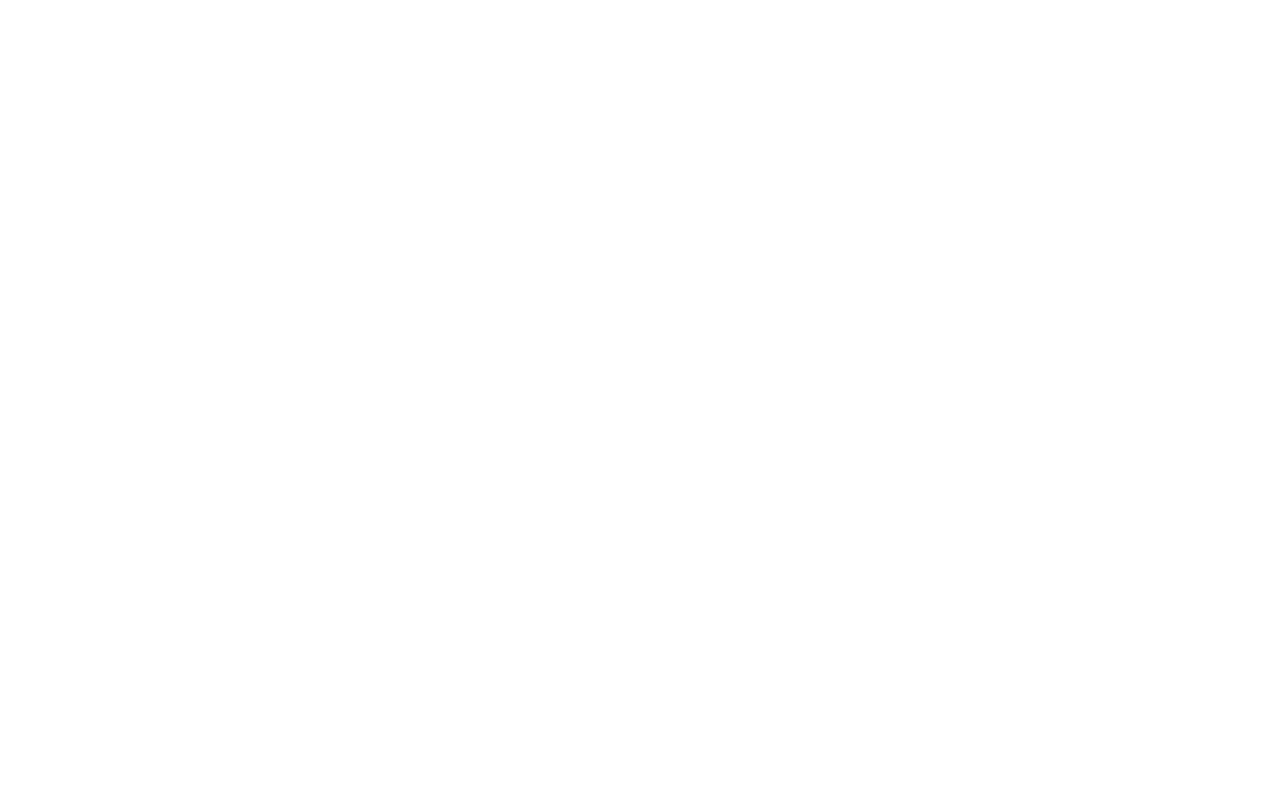
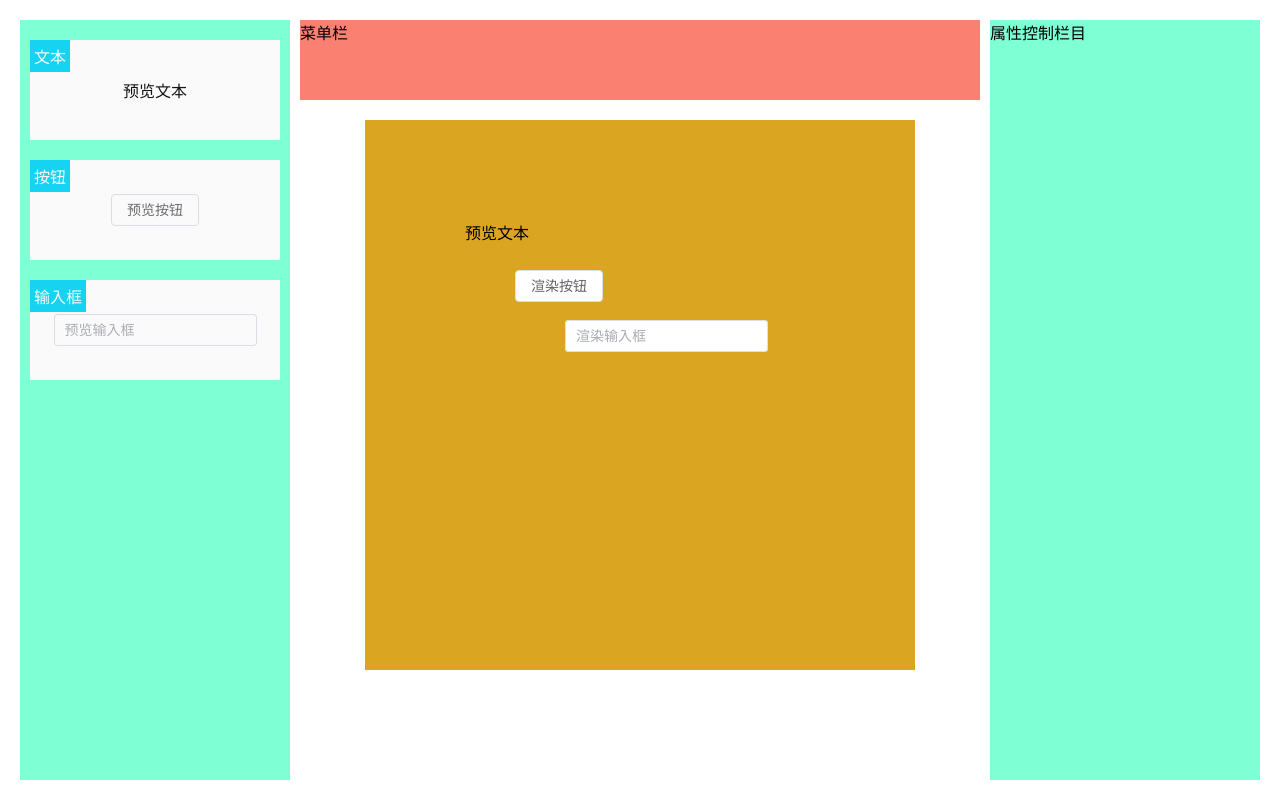
Before and after one commit to xxGw1997/vue-editor, a Vue app: page / in a window 1280 px wide. Built offline with nearby package versions, Linux system fonts and the light colour scheme.

Commit message:
页面结构搭建和组件显示

```diff
--- a/package.json
+++ b/package.json
@@ -8,6 +8,9 @@
     "preview": "vite preview"
   },
   "dependencies": {
+    "@vitejs/plugin-vue-jsx": "^1.3.10",
+    "element-plus": "^2.2.0",
+    "sass": "^1.51.0",
     "vue": "^3.2.25"
   },
   "devDependencies": {
--- a/src/App.vue
+++ b/src/App.vue
@@ -1,12 +1,26 @@
 <script setup>
-// This starter template is using Vue 3 <script setup> SFCs
-// Check out https://vuejs.org/api/sfc-script-setup.html#script-setup
+import data from "./data.json";
+import { provide, ref } from "vue";
+import Editor from "./packages/editor";
+import { registerConfig as config } from "@/utils/editor-config";
+
+provide("config", config);
+
+const state = ref(data);
 </script>
 
 <template>
-
+  <div class="app">
+    <Editor v-model="state" />
+  </div>
 </template>
 
-<style>
-
+<style lang="scss">
+.app {
+  position: fixed;
+  top: 20px;
+  left: 20px;
+  right: 20px;
+  bottom: 20px;
+}
 </style>
--- /dev/null
+++ b/src/data.json
@@ -0,0 +1,26 @@
+{
+    "container": {
+        "width": "550",
+        "height": "550"
+    },
+    "blocks": [
+        {
+            "top": 100,
+            "left": 100,
+            "zIndex": 1,
+            "key": "text"
+        },
+        {
+            "top": 150,
+            "left": 150,
+            "zIndex": 1,
+            "key": "button"
+        },
+        {
+            "top": 200,
+            "left": 200,
+            "zIndex": 1,
+            "key": "input"
+        }
+    ]
+}
--- /dev/null
+++ b/src/packages/editor-block.jsx
@@ -0,0 +1,22 @@
+import { computed, defineComponent, inject } from "vue";
+
+export default defineComponent({
+    props: {
+        block: { type: Object }
+    },
+    setup(props) {
+        const blockStyles = computed(() => ({
+            top: `${props.block.top}px`,
+            left: `${props.block.left}px`,
+            zIndex: `${props.block.zIndex}px`,
+        }))
+        const config = inject('config')
+        return () => {
+            const component = config.componentMap[props.block.key]
+            const RenderComponent = component.render()
+            return <div class="editor-block" style={blockStyles.value}>
+                {RenderComponent}
+            </div>
+        }
+    }
+})
--- /dev/null
+++ b/src/packages/editor.jsx
@@ -0,0 +1,78 @@
+import { computed, defineComponent, inject, ref } from "vue";
+import "./editor.scss";
+import EditorBlock from "./editor-block";
+
+export default defineComponent({
+  props: {
+    modelValue: { type: Object },
+  },
+  setup(props) {
+    const data = computed({
+      get() {
+        return props.modelValue;
+      },
+      set() { },
+    });
+
+    const containerStyles = computed(() => ({
+      width: data.value.container.width + "px",
+      height: data.value.container.height + "px",
+    }));
+
+    const config = inject('config')
+
+    const containerRef = ref(null)
+
+    const dragenter = e => {
+      e.dataTransfer.dropEffect = 'move'
+    }
+    const dragover = e => {
+      e.preventDefault()
+    }
+    const dragleave = e => {
+      e.dataTransfer.dropEffect = 'none'
+    }
+    const drop = e => {
+      // e.dataTransfer.dropEffect = 'move'
+    }
+
+    const dragstart = (e, component) => {
+      containerRef.value.addEventListener('dragenter', dragenter)
+      containerRef.value.addEventListener('dragover', dragover)
+      containerRef.value.addEventListener('dragleave', dragleave)
+      containerRef.value.addEventListener('drop', drop)
+    }
+
+    return () => (
+      <div class="editor">
+        <div class="editor-left">
+          {config.componentList.map(component => (
+            <div className="editor-left-item"
+              draggable
+              ondragstart={e => dragstart(e, component)}>
+              <span>{component.label}</span>
+              <div>{component.preview()}</div>
+            </div>
+          ))}
+        </div>
+        <div class="editor-top">菜单栏</div>
+        <div class="editor-right">属性控制栏目</div>
+        <div class="editor-container">
+          <div class="editor-container-canvas">
+            <div
+              class="editor-container-canvas__content"
+              ref={containerRef}
+              style={containerStyles.value}
+            >
+              {
+                (data.value.blocks.map((block) => (
+                  <EditorBlock block={block} />
+                )))
+              }
+            </div>
+          </div>
+        </div>
+      </div>
+    );
+  },
+});
--- /dev/null
+++ b/src/packages/editor.scss
@@ -0,0 +1,85 @@
+.editor {
+    width: 100%;
+    height: 100%;
+
+    &-left,
+    &-right {
+        position: absolute;
+        width: 270px;
+        background: aquamarine;
+        top: 0;
+        bottom: 0;
+    }
+
+    &-left {
+        left: 0;
+
+        &-item {
+            width: 250px;
+            margin: 20px auto;
+            display: flex;
+            justify-content: center;
+            align-items: center;
+            background: #ffffff;
+            padding: 20px;
+            box-sizing: border-box;
+            cursor: move;
+            user-select: none;
+            min-height: 100px;
+            position: relative;
+
+            >span {
+                position: absolute;
+                top: 0;
+                left: 0;
+                background: #00d4f5;
+                color: #fff;
+                padding: 4px;
+            }
+            &::after{
+                content: '';
+                position: absolute;
+                top: 0;
+                left: 0;
+                right: 0;
+                bottom: 0;
+                background: #ccc;
+                opacity: .1;
+            }
+        }
+    }
+
+    &-right {
+        right: 0;
+    }
+
+    &-top {
+        position: absolute;
+        right: 280px;
+        left: 280px;
+        height: 80px;
+        background: salmon;
+    }
+
+    &-container {
+        padding: 80px 270px 0;
+        height: 100%;
+        box-sizing: border-box;
+
+        &-canvas {
+            overflow: scroll;
+            height: 100%;
+
+            &__content {
+                margin: 20px auto;
+                background: goldenrod;
+                position: relative;
+            }
+
+        }
+    }
+}
+
+.editor-block {
+    position: absolute;
+}
--- /dev/null
+++ b/src/utils/editor-config.jsx
@@ -0,0 +1,44 @@
+//显示所有的可选组件
+//key 对应的组件映射关系
+import { ElButton, ElInput } from 'element-plus'
+
+function createEditorConfig() {
+    const componentList = []
+    const componentMap = {}
+
+    return {
+        componentList,
+        componentMap,
+        register: (component) => {
+            componentList.push(component)
+            componentMap[component.key] = component
+        }
+    }
+}
+
+export let registerConfig = createEditorConfig()
+
+const componentsConfig = [
+    {
+        label: '文本',
+        preview: () => '预览文本',
+        render: () => '预览文本',
+        key: 'text'
+    },
+    {
+        label: '按钮',
+        preview: () => <ElButton>预览按钮</ElButton>,
+        render: () => <ElButton>渲染按钮</ElButton>,
+        key: 'button'
+    },
+    {
+        label: '输入框',
+        preview: () => <ElInput placeholder="预览输入框" />,
+        render: () => <ElInput placeholder="渲染输入框" />,
+        key: 'input'
+    }
+]
+
+componentsConfig.forEach(componentConfig => {
+    registerConfig.register(componentConfig)
+})
--- a/vite.config.js
+++ b/vite.config.js
@@ -1,7 +1,17 @@
-import { defineConfig } from 'vite'
-import vue from '@vitejs/plugin-vue'
+import { defineConfig } from "vite";
+import vue from "@vitejs/plugin-vue";
+import { resolve } from "path";
+import vueJsx from '@vitejs/plugin-vue-jsx'
 
 // https://vitejs.dev/config/
 export default defineConfig({
-  plugins: [vue()]
-})
+  resolve: {
+    alias: {
+      "@/": `${resolve(__dirname, "src")}/`,
+    },
+  },
+  plugins: [
+    vue(),
+    vueJsx(),
+  ],
+});
```
Also changed, not shown: src/main.js (+4 -3 lines), 1 other file (tests, documents, lock files or other folders).
